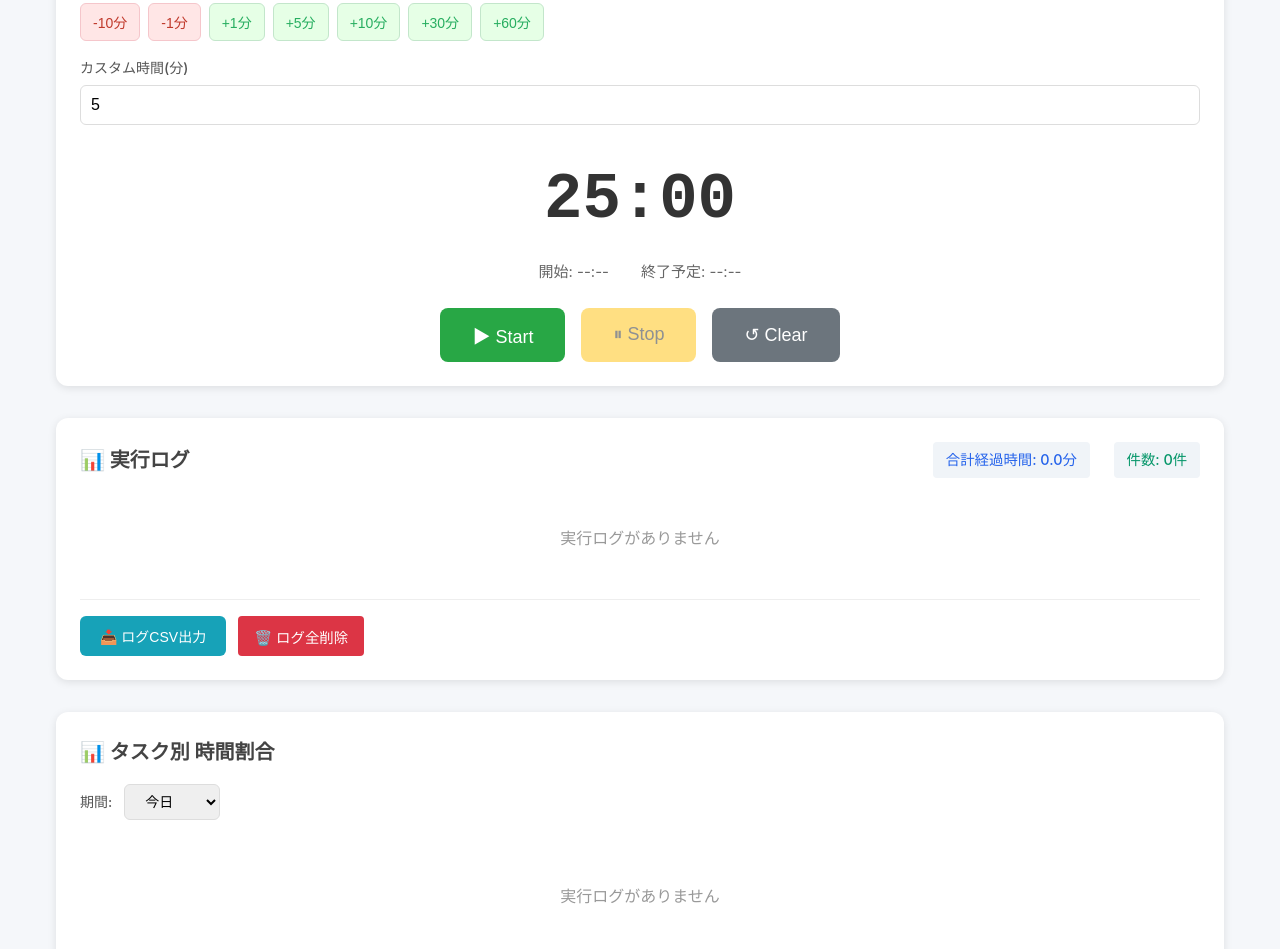
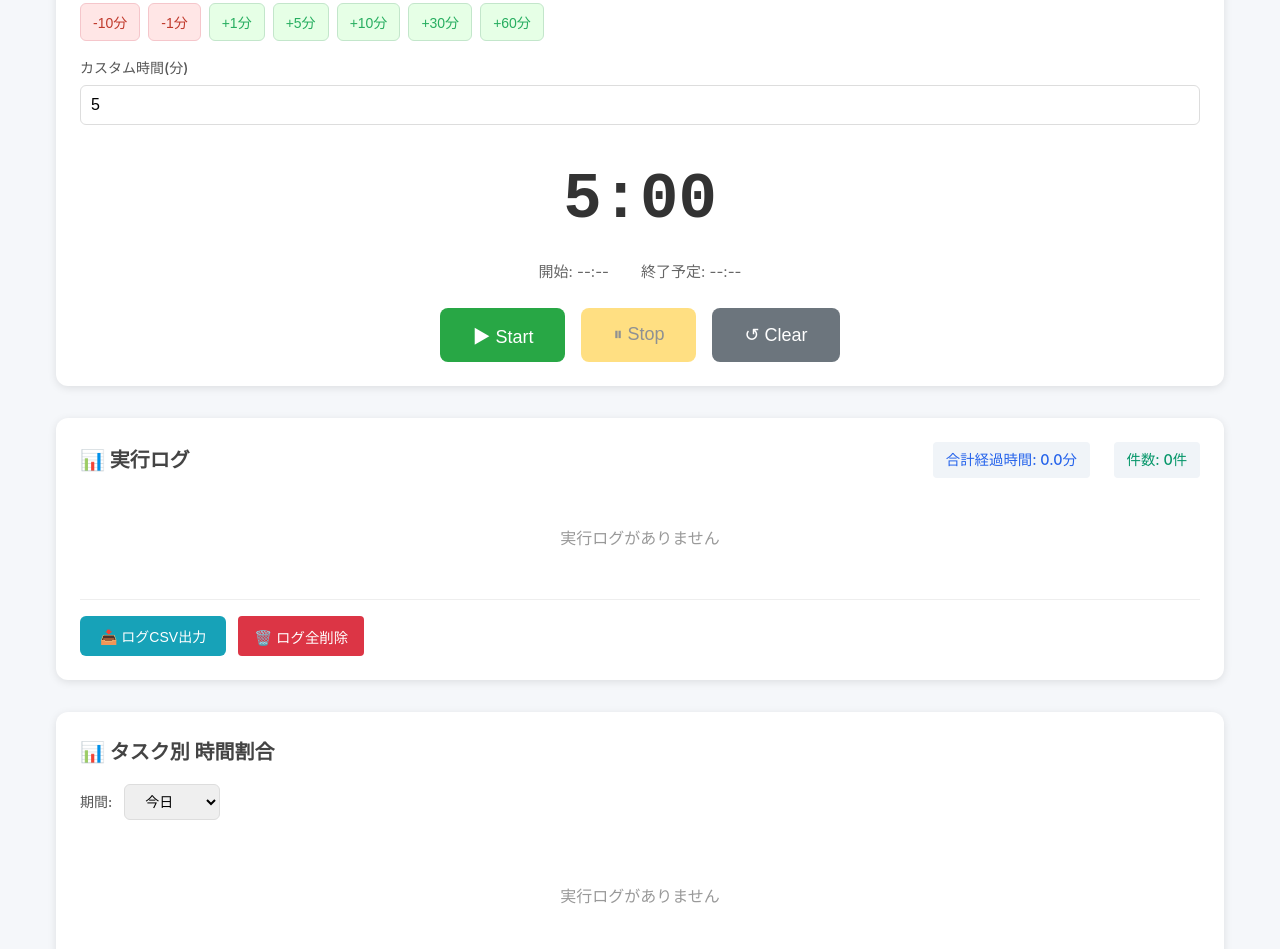
Before and after one commit to ryoryo7/TimeBoxer, a website: page index.html in a window 1280 px wide. Shown: the part 1603-2552 px from the top of the page. Drawn offline with nearby package versions, Linux system fonts and the light colour scheme; no server answers.

Commit message:
ファビコン

```diff
--- a/index.html
+++ b/index.html
@@ -4,6 +4,9 @@
         <meta charset="UTF-8" />
         <meta name="viewport" content="width=device-width, initial-scale=1.0" />
         <title>TimeBoxer</title>
+        <link rel="icon" type="image/png" sizes="32x32" href="favicon-32.png" />
+        <link rel="icon" type="image/png" sizes="16x16" href="favicon-16.png" />
+        <link rel="apple-touch-icon" sizes="180x180" href="apple-touch-icon.png" />
         <link rel="stylesheet" href="style.css" />
         <script src="https://cdn.jsdelivr.net/npm/chart.js"></script>
     </head>
@@ -199,7 +202,7 @@
                 </div>
 
                 <div class="timer-display">
-                    <div class="timer-time" id="timerDisplay">25:00</div>
+                    <div class="timer-time" id="timerDisplay">5:00</div>
                     <div class="timer-info">
                         <span id="startTimeDisplay">開始: --:--</span>
                         <span id="endTimeDisplay">終了予定: --:--</span>
```
Also changed, not shown: apple-touch-icon.png (added), favicon-16.png (added), favicon-32.png (added), favicon-square.jpg (added).
